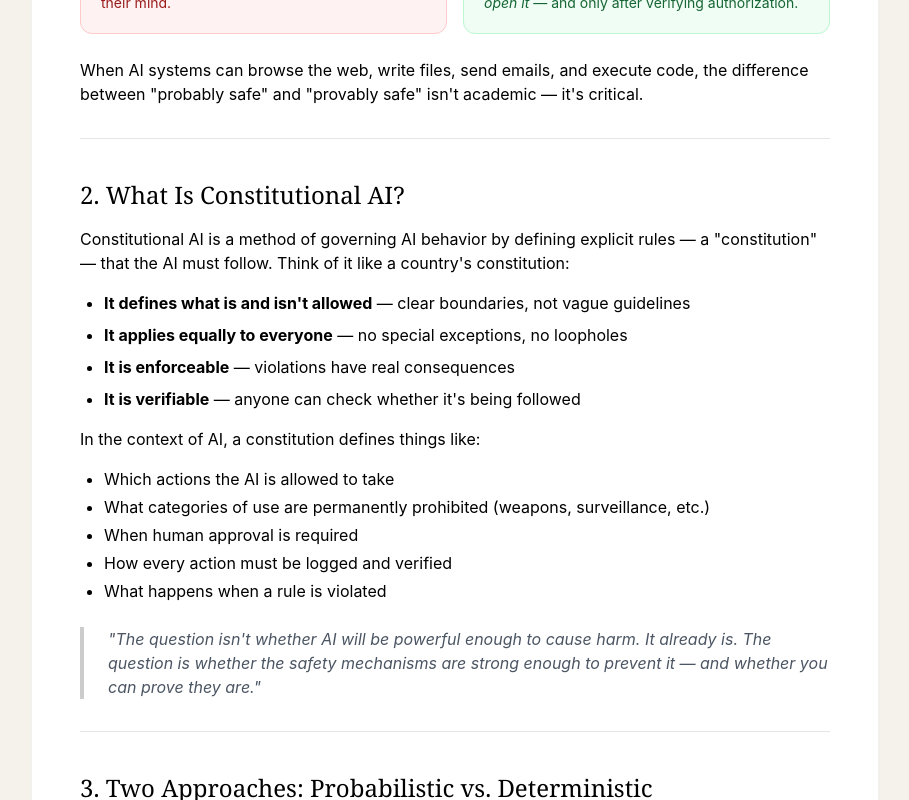
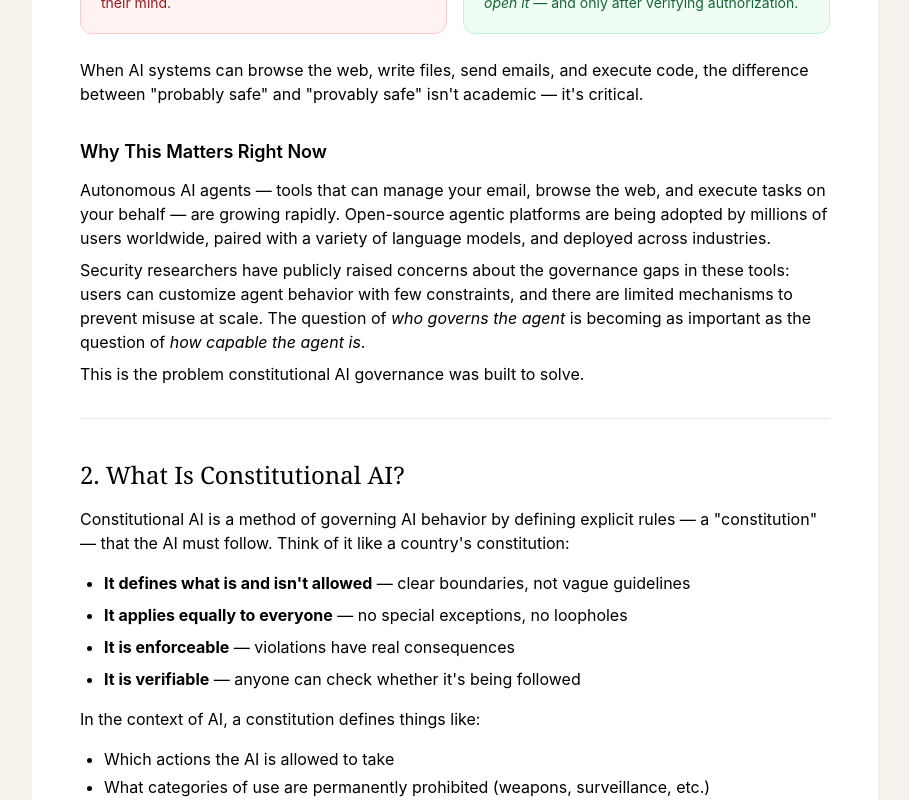
Before and after one commit to genesalvatore/aos-evidence.com, a React (Vite) app: page /learn/constitutional-ai in a window 1280 px wide. Shown: the part 1040-1840 px from the top of the page, without its empty margins (185-1094 px from the left). Built offline with nearby package versions, Linux system fonts and the light colour scheme.

Commit message:
Add real-world agentic AI context + OpenClaw governance reference - Section 1: 'Why This Matters Right Now' on agentic AI security concerns - Section 7: Verifiable OpenClaw governance skill integration (Jan 31, 2026) - All claims factual and independently verifiable

```diff
--- a/src/pages/UnderstandingConstitutionalAI.tsx
+++ b/src/pages/UnderstandingConstitutionalAI.tsx
@@ -142,6 +142,11 @@ export default function UnderstandingConstitutionalAI() {
                 </div>
 
                 <p>When AI systems can browse the web, write files, send emails, and execute code, the difference between "probably safe" and "provably safe" isn't academic — it's critical.</p>
+
+                <h3 className="text-lg font-semibold mt-8 mb-3">Why This Matters Right Now</h3>
+                <p>Autonomous AI agents — tools that can manage your email, browse the web, and execute tasks on your behalf — are growing rapidly. Open-source agentic platforms are being adopted by millions of users worldwide, paired with a variety of language models, and deployed across industries.</p>
+                <p className="mt-2">Security researchers have publicly raised concerns about the governance gaps in these tools: users can customize agent behavior with few constraints, and there are limited mechanisms to prevent misuse at scale. The question of <em>who governs the agent</em> is becoming as important as the question of <em>how capable the agent is</em>.</p>
+                <p className="mt-2">This is the problem constitutional AI governance was built to solve.</p>
             </section>
 
             <hr className="my-8 border-black/10" />
@@ -415,6 +420,10 @@ export default function UnderstandingConstitutionalAI() {
                             title: 'Patent-Protected, Not Just Licensed',
                             desc: 'AOS has 137+ provisional patent filings covering the governance framework. This means the enforcement mechanisms have IP protection, not just the code.',
                         },
+                        {
+                            title: 'Already Integrated with Agentic Platforms',
+                            desc: 'On January 31, 2026, AOS published the first Constitutional Governance Skill for the OpenClaw agentic platform — publicly verifiable in the aos-openclaw-constitutional GitHub repository. This demonstrates that the governance framework works with real-world agent infrastructure, not just in theory.',
+                        },
                     ].map((item) => (
                         <div key={item.title} className="flex gap-4 p-4 rounded-xl border border-gray-100 hover:border-black/20 transition-colors">
                             <span className="text-green-600 font-bold mt-0.5 shrink-0">✓</span>
```
